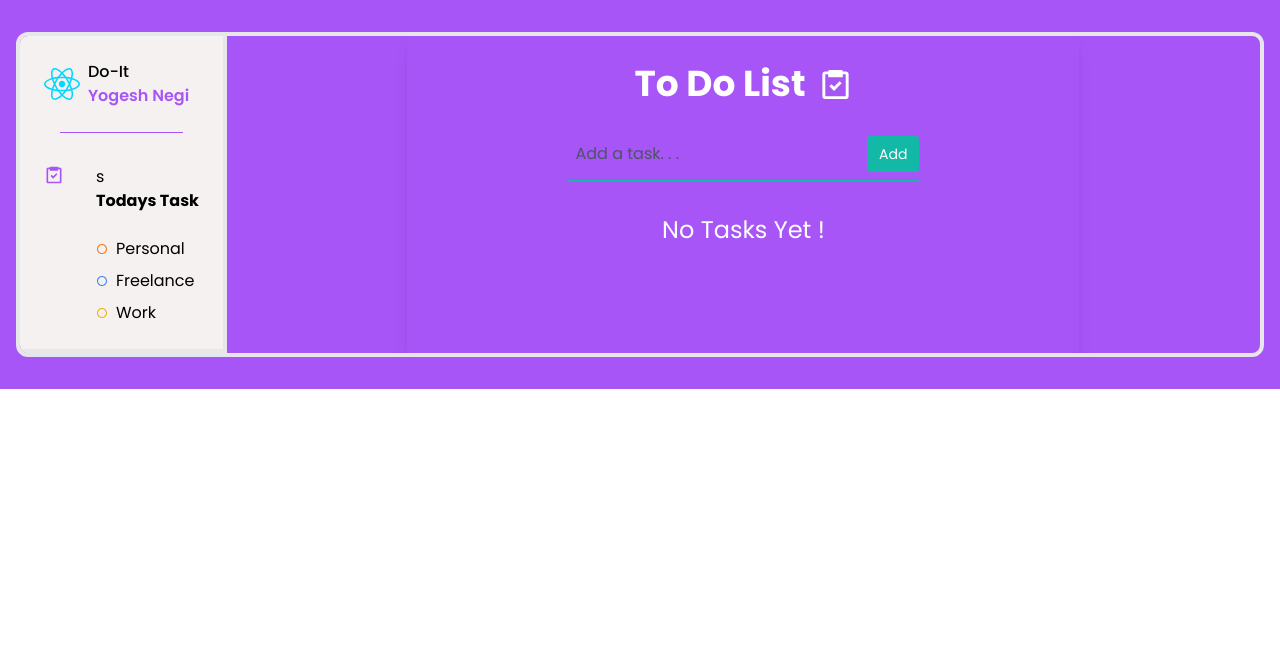
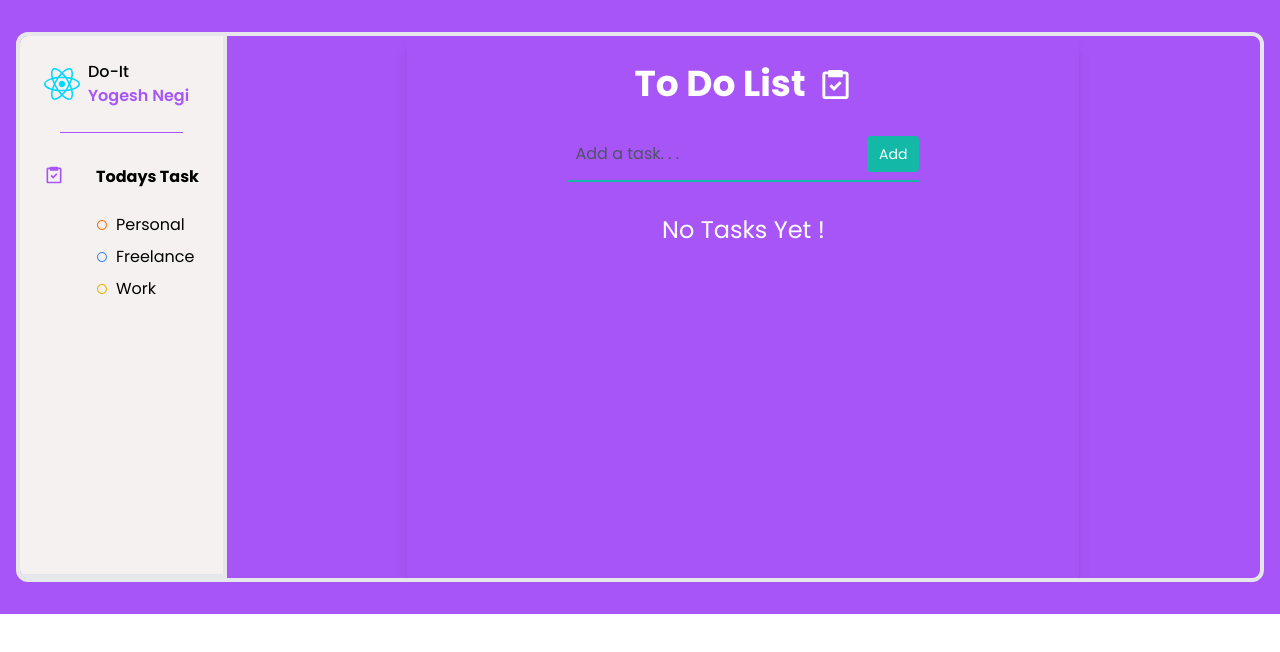
Before and after one commit to YogeshNegi10/Todo-React_App, a React (Vite) app: page / in a window 1280 px wide. Shown: the top 652 px of the page. Built offline with nearby package versions, Linux system fonts and the light colour scheme.

Commit message:
Update App.jsx

```diff
--- a/src/App.jsx
+++ b/src/App.jsx
@@ -52,7 +52,7 @@ function App() {
       value={{ todos, addTodo, updateTodo, deleteTodo, toggleComplete }}
     >
       <div className=" bg-purple-500 py-8 px-4  ">
-        <div className="flex-col flex md:flex-row  border-4 rounded-xl  overflow-hidden ">
+        <div className="flex-col flex md:flex-row min-h-[550px] h-full  border-4 rounded-xl  overflow-hidden ">
           <div className="right bg-[#f5f1f1] border-b-4 md:border-r-4 shadow:md p-4     md:p-6">
             <div className="profile flex justify-center md:justify-start items-center gap-2">
               <div className="profile_pic">
@@ -71,7 +71,7 @@ function App() {
               <div>
                 <BiTask size={20} className=" text-purple-500" />
               </div>
-              <div>s
+              <div>
                 <h2 className=" mb-3 md:mb-6 font-bold ">Todays Task</h2>
                 <ul className="flex flex-row md:flex-col gap-2 font-normal ">
                   <div className=" flex gap-2 items-center ">
```
